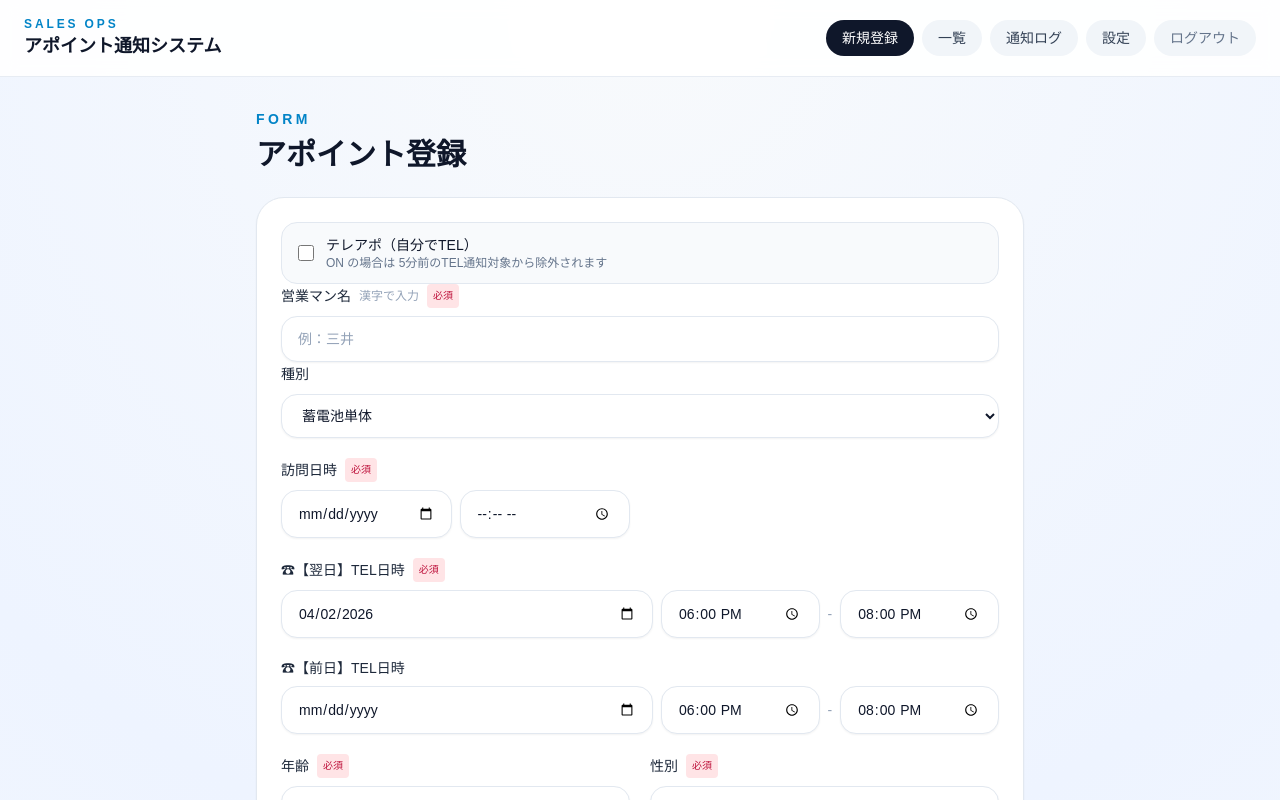
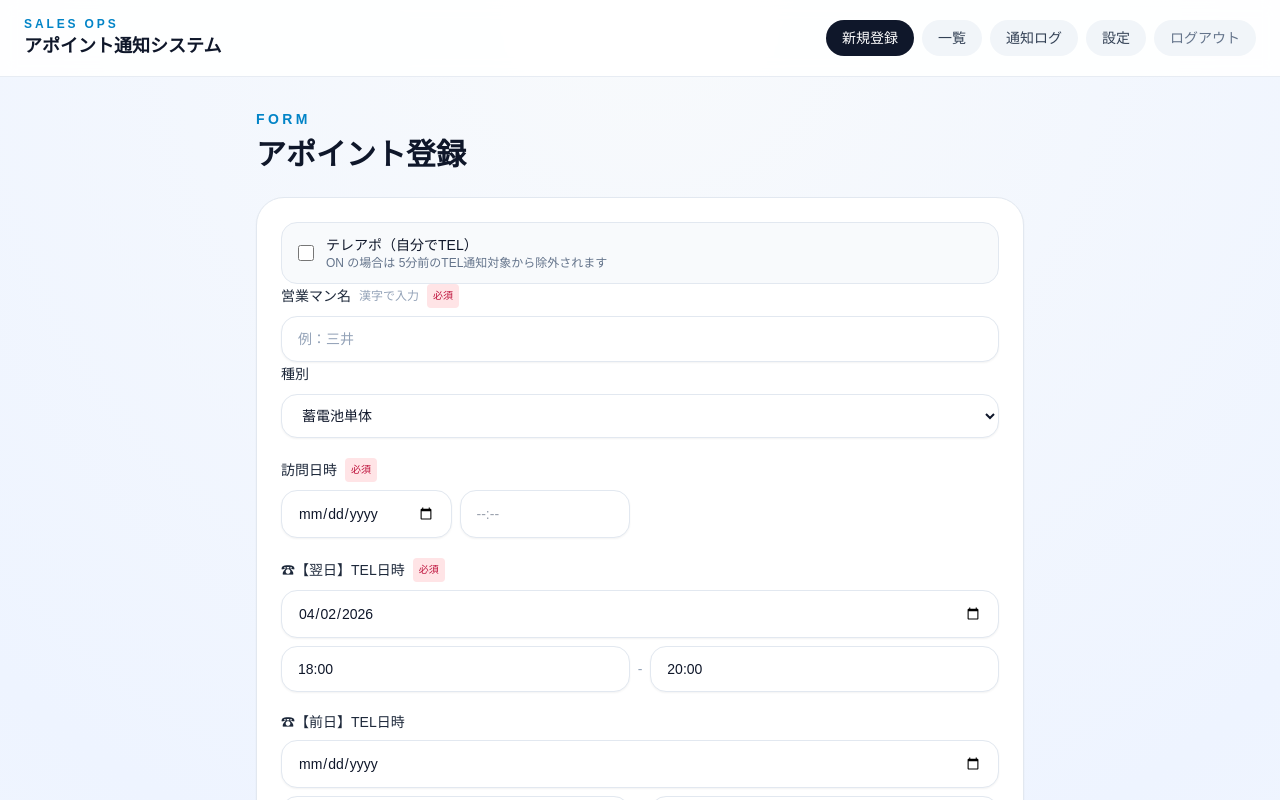
Before and after one commit to kmitsui-bit/bookish-garbanzo, a Next.js app: page /appointments/new in a window 1280 px wide. Shown: the top 800 px of the page. Built offline with nearby package versions, Linux system fonts and the light colour scheme; no server answers.

Commit message:
スマホのTEL日時入力欄を枠内表示に修正

```diff
--- a/src/components/appointment-form.tsx
+++ b/src/components/appointment-form.tsx
@@ -156,8 +156,22 @@ export function AppointmentForm({ mode, initialValues, appointmentId }: Props) {
   const inputClass =
     "w-full rounded-2xl border border-slate-200 bg-white px-4 py-3 text-sm text-slate-900 shadow-sm outline-none transition placeholder:text-slate-400 focus:border-sky-400 focus:ring-4 focus:ring-sky-100";
 
-  const dateTimeClass =
-    "w-full appearance-auto rounded-2xl border border-slate-200 bg-white px-4 py-3 text-sm text-slate-900 shadow-sm outline-none transition focus:border-sky-400 focus:ring-4 focus:ring-sky-100";
+const dateTimeClass =
+  "w-full appearance-auto rounded-2xl border border-slate-200 bg-white px-4 py-3 text-sm text-slate-900 shadow-sm outline-none transition focus:border-sky-400 focus:ring-4 focus:ring-sky-100";
+
+function normalizeTimeInput(value: string) {
+  const digits = value.replace(/\D/g, "").slice(0, 4);
+
+  if (!digits) {
+    return "";
+  }
+
+  if (digits.length <= 2) {
+    return digits;
+  }
+
+  return `${digits.slice(0, 2)}:${digits.slice(2)}`;
+}
 
   function toPreviousDateInput(dateInput: string) {
     if (!dateInput) return "";
@@ -225,7 +239,7 @@ export function AppointmentForm({ mode, initialValues, appointmentId }: Props) {
       <div className="grid gap-5 md:grid-cols-2">
         {/* 訪問日時 */}
         <Field label="訪問日時" required={!values.telAppointment} error={errors.visitAtDateInput?.[0] ?? errors.visitAtTimeInput?.[0]}>
-          <div className="flex gap-2">
+          <div className="grid min-w-0 grid-cols-2 gap-2">
             <input
               type="date"
               className={dateTimeClass}
@@ -239,10 +253,18 @@ export function AppointmentForm({ mode, initialValues, appointmentId }: Props) {
               }
             />
             <input
-              type="time"
+              type="text"
               className={dateTimeClass}
+              inputMode="numeric"
+              placeholder="--:--"
+              maxLength={5}
               value={values.visitAtTimeInput}
-              onChange={(event) => setValues((prev) => ({ ...prev, visitAtTimeInput: event.target.value }))}
+              onChange={(event) =>
+                setValues((prev) => ({
+                  ...prev,
+                  visitAtTimeInput: normalizeTimeInput(event.target.value)
+                }))
+              }
             />
           </div>
         </Field>
@@ -250,7 +272,7 @@ export function AppointmentForm({ mode, initialValues, appointmentId }: Props) {
         {/* 翌日TEL日時 */}
         <div className="md:col-span-2">
           <Field label="☎【翌日】TEL日時" required error={errors.telAtDateInput?.[0] ?? errors.telAtStartTimeInput?.[0]}>
-            <div className="grid gap-2 md:grid-cols-[minmax(0,1.1fr)_minmax(0,1fr)] md:items-center">
+            <div className="grid min-w-0 gap-2">
               <input
                 type="date"
                 className={dateTimeClass}
@@ -259,17 +281,33 @@ export function AppointmentForm({ mode, initialValues, appointmentId }: Props) {
               />
               <div className="grid min-w-0 grid-cols-[minmax(0,1fr)_auto_minmax(0,1fr)] items-center gap-2">
                 <input
-                  type="time"
+                  type="text"
                   className={dateTimeClass}
+                  inputMode="numeric"
+                  placeholder="--:--"
+                  maxLength={5}
                   value={values.telAtStartTimeInput}
-                  onChange={(event) => setValues((prev) => ({ ...prev, telAtStartTimeInput: event.target.value }))}
+                  onChange={(event) =>
+                    setValues((prev) => ({
+                      ...prev,
+                      telAtStartTimeInput: normalizeTimeInput(event.target.value)
+                    }))
+                  }
                 />
                 <span className="text-center text-sm text-slate-400">-</span>
                 <input
-                  type="time"
+                  type="text"
                   className={dateTimeClass}
+                  inputMode="numeric"
+                  placeholder="--:--"
+                  maxLength={5}
                   value={values.telAtEndTimeInput}
-                  onChange={(event) => setValues((prev) => ({ ...prev, telAtEndTimeInput: event.target.value }))}
+                  onChange={(event) =>
+                    setValues((prev) => ({
+                      ...prev,
+                      telAtEndTimeInput: normalizeTimeInput(event.target.value)
+                    }))
+                  }
                 />
               </div>
             </div>
@@ -279,7 +317,7 @@ export function AppointmentForm({ mode, initialValues, appointmentId }: Props) {
         {/* 前日TEL日時 */}
         <div className="md:col-span-2">
           <Field label="☎【前日】TEL日時">
-            <div className="grid gap-2 md:grid-cols-[minmax(0,1.1fr)_minmax(0,1fr)] md:items-center">
+            <div className="grid min-w-0 gap-2">
               <input
                 type="date"
                 className={dateTimeClass}
@@ -288,17 +326,33 @@ export function AppointmentForm({ mode, initialValues, appointmentId }: Props) {
               />
               <div className="grid min-w-0 grid-cols-[minmax(0,1fr)_auto_minmax(0,1fr)] items-center gap-2">
                 <input
-                  type="time"
+                  type="text"
                   className={dateTimeClass}
+                  inputMode="numeric"
+                  placeholder="--:--"
+                  maxLength={5}
                   value={values.prevDayTelAtStartTimeInput}
-                  onChange={(event) => setValues((prev) => ({ ...prev, prevDayTelAtStartTimeInput: event.target.value }))}
+                  onChange={(event) =>
+                    setValues((prev) => ({
+                      ...prev,
+                      prevDayTelAtStartTimeInput: normalizeTimeInput(event.target.value)
+                    }))
+                  }
                 />
                 <span className="text-center text-sm text-slate-400">-</span>
                 <input
-                  type="time"
+                  type="text"
                   className={dateTimeClass}
+                  inputMode="numeric"
+                  placeholder="--:--"
+                  maxLength={5}
                   value={values.prevDayTelAtEndTimeInput}
-                  onChange={(event) => setValues((prev) => ({ ...prev, prevDayTelAtEndTimeInput: event.target.value }))}
+                  onChange={(event) =>
+                    setValues((prev) => ({
+                      ...prev,
+                      prevDayTelAtEndTimeInput: normalizeTimeInput(event.target.value)
+                    }))
+                  }
                 />
               </div>
             </div>
```
